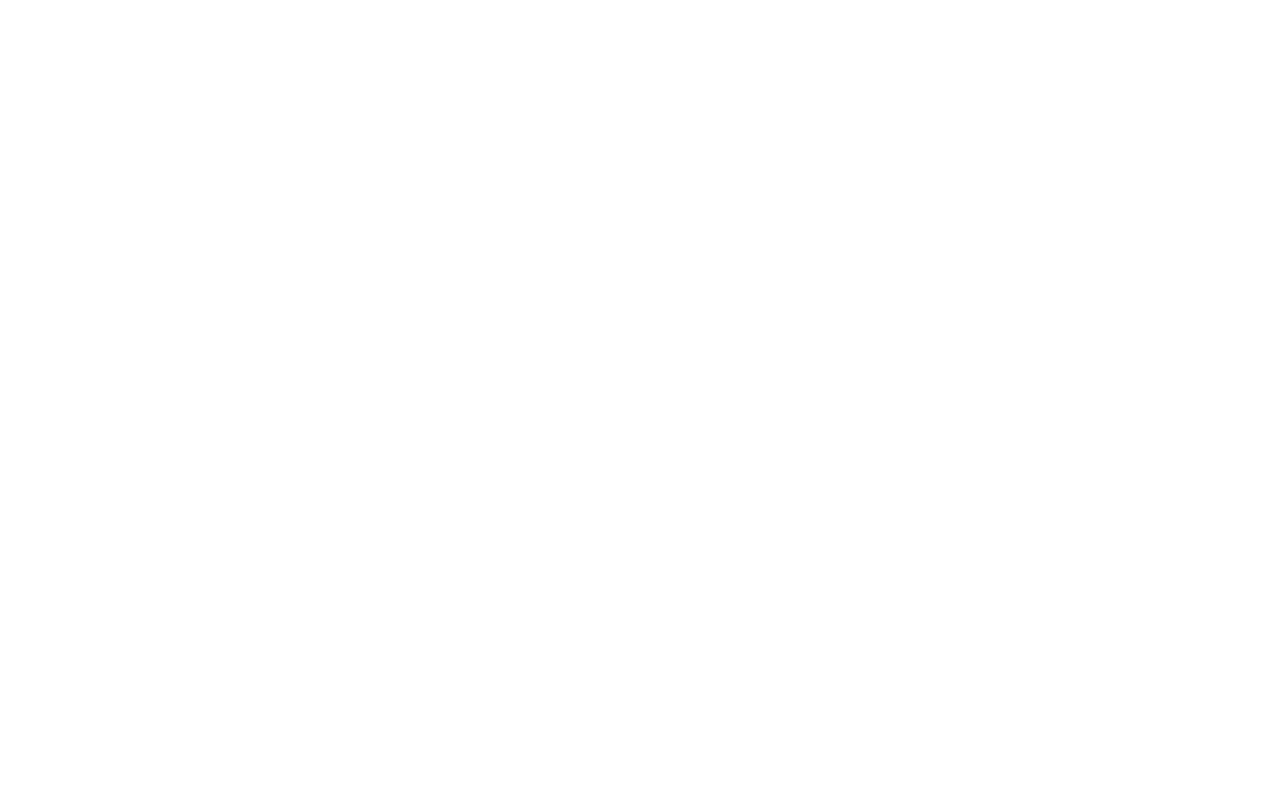
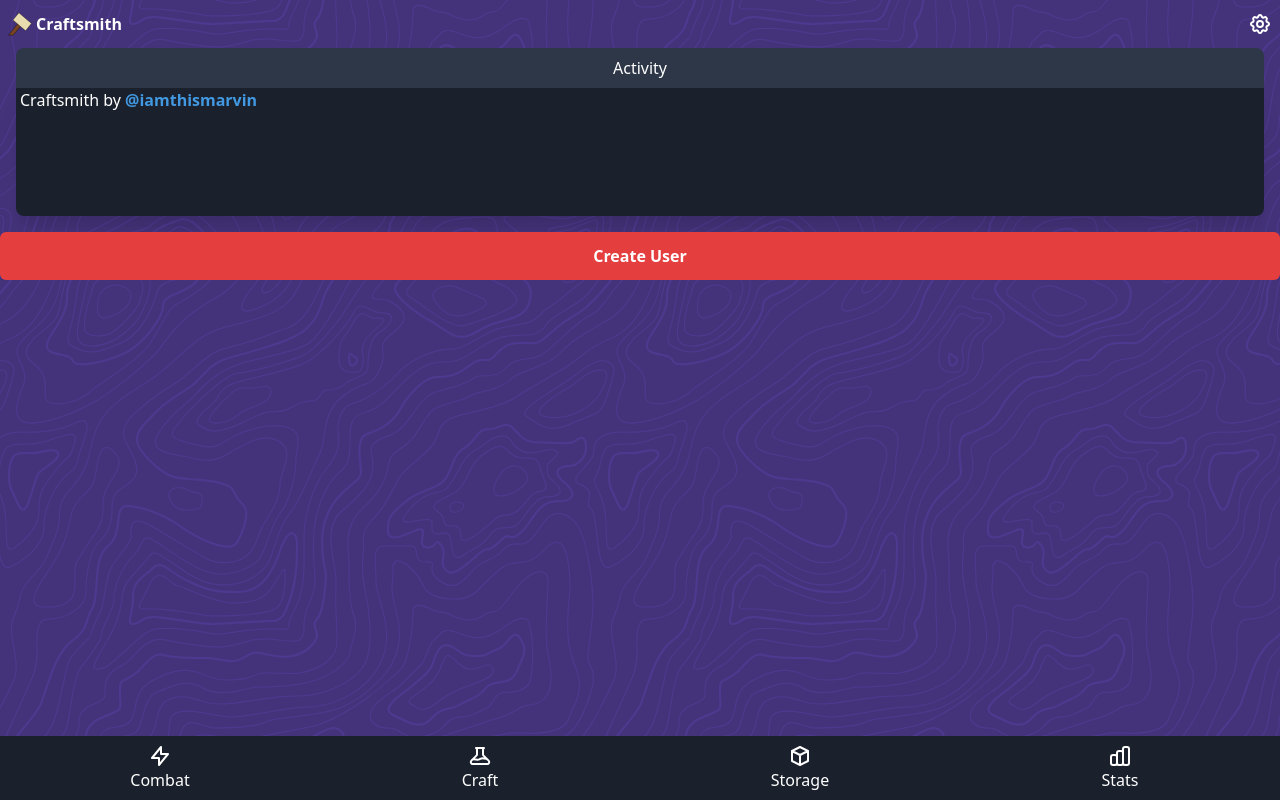
Before and after one commit to iamthismarvin/craftsmith, a Vue app: page /start in a window 1280 px wide. Before the commit this address had no page. Built offline with nearby package versions, Linux system fonts and the light colour scheme.

Commit message:
NEW: Add [router.beforeEach] to check for user.

```diff
--- a/src/router/index.ts
+++ b/src/router/index.ts
@@ -1,4 +1,5 @@
 import { createRouter, createWebHistory } from 'vue-router';
+import createStore from '@/store/index';
 import Default from '@/layouts/Default.vue';
 
 const routes = [
@@ -6,31 +7,37 @@ const routes = [
     path: '/',
     name: 'Home',
     component: () => import('@/views/Home.vue'),
-    meta: { layout: Default },
+    meta: { layout: Default, requiresAuth: true },
   },
   {
     path: '/combat',
     name: 'Combat',
     component: () => import('@/views/Combat.vue'),
-    meta: { layout: Default },
+    meta: { layout: Default, requiresAuth: true },
   },
   {
     path: '/craft',
     name: 'Craft',
     component: () => import('@/views/Craft.vue'),
-    meta: { layout: Default },
+    meta: { layout: Default, requiresAuth: true },
   },
   {
     path: '/storage',
     name: 'Storage',
     component: () => import('@/views/Storage.vue'),
-    meta: { layout: Default },
+    meta: { layout: Default, requiresAuth: true },
   },
   {
     path: '/stats',
     name: 'Stats',
     component: () => import('@/views/Stats.vue'),
-    meta: { layout: Default },
+    meta: { layout: Default, requiresAuth: true },
+  },
+  {
+    path: '/start',
+    name: 'Start',
+    component: () => import('@/views/Start.vue'),
+    meta: { layout: Default, requiresAuth: false },
   },
 ];
 
@@ -39,4 +46,13 @@ const router = createRouter({
   routes,
 });
 
+router.beforeEach(async (to, from, next) => {
+  const store: any = createStore;
+  await store.dispatch('user/UPDATE_USER');
+  if (to.meta.requiresAuth) {
+    return !store.state.user.id ? next({ name: 'Start' }) : next();
+  }
+  return next();
+});
+
 export default router;
--- /dev/null
+++ b/src/views/Start.vue
@@ -0,0 +1,25 @@
+<template>
+  <div v-if="!id">
+    <button @click="createUser" class="bg-red-600 text-white">Create User</button>
+  </div>
+</template>
+
+<script>
+import { createUser } from '@/utilities/database';
+import { mapGetters } from 'vuex';
+
+export default {
+  name: 'Start',
+  computed: {
+    ...mapGetters({
+      id: 'user/id',
+    }),
+  },
+  methods: {
+    createUser() {
+      createUser();
+      this.$router.push({ name: 'Home' });
+    },
+  },
+};
+</script>
--- a/src/views/Stats.vue
+++ b/src/views/Stats.vue
@@ -12,15 +12,12 @@
         <div>Strength: {{ stats.strength }}</div>
       </div>
     </div>
-    <button @click="createUser" class="bg-red-600 text-white">Create User</button>
-    <button @click="UPDATE_USER" class="bg-green-600 text-white">Update User</button>
   </div>
 </template>
 
 <script>
 import * as exp from '@/utilities/experience';
-import { createUser } from '@/utilities/database';
-import { mapActions, mapGetters } from 'vuex';
+import { mapGetters } from 'vuex';
 
 export default {
   name: 'Stats',
@@ -48,13 +45,5 @@ export default {
       return this.nextLevelExperience - this.experience;
     },
   },
-  methods: {
-    ...mapActions({
-      UPDATE_USER: 'user/UPDATE_USER',
-    }),
-    createUser() {
-      createUser();
-    },
-  },
 };
 </script>
```
